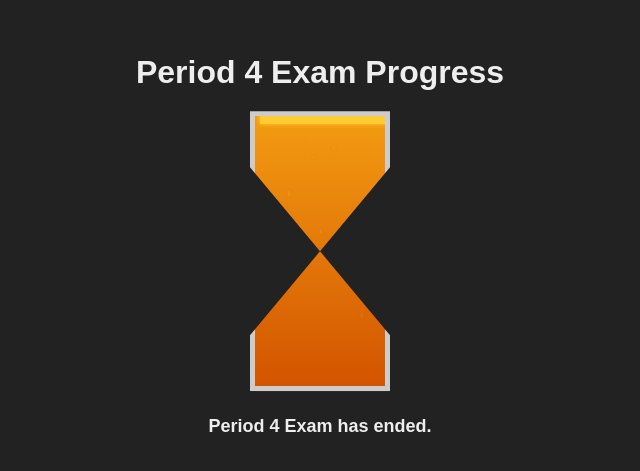
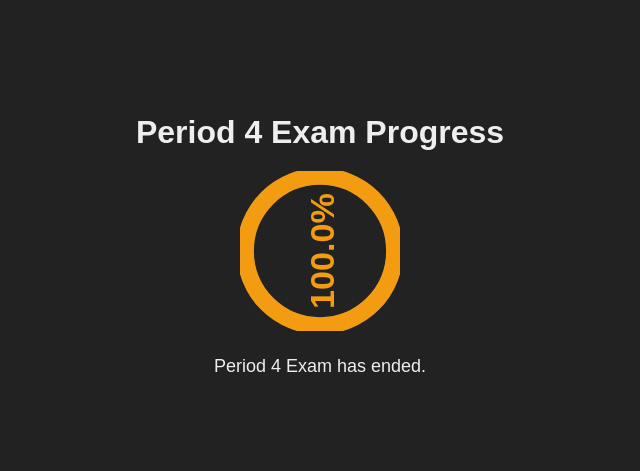
Before and after one commit to msciuca/tuesday_exam_sched, a plain HTML site: page index.html in a window 1280 px wide. Shown: the part 165-636 px from the top of the page, without its empty margins (320-960 px from the left). Drawn offline with nearby package versions, Linux system fonts and the light colour scheme.

Commit message:
Update index.html

```diff
--- a/index.html
+++ b/index.html
@@ -3,88 +3,67 @@
 <head>
 <meta charset="UTF-8" />
 <meta name="viewport" content="width=device-width, initial-scale=1" />
-<title>Animated Hourglass Progress</title>
+<title>Donut Progress Bar</title>
 <style>
   body {
-    font-family: Arial, sans-serif;
     background: #222;
     color: #eee;
+    font-family: Arial, sans-serif;
+    height: 100vh;
+    margin: 0;
     display: flex;
     flex-direction: column;
     align-items: center;
     justify-content: center;
-    height: 100vh;
-    margin: 0;
   }
   h1 {
     margin-bottom: 20px;
   }
-  .hourglass {
-    width: 140px;
-    height: 280px;
-    position: relative;
-    clip-path: polygon(
-      0% 0%, 100% 0%, 100% 20%, 50% 50%, 100% 80%, 100% 100%, 0% 100%, 0% 80%, 50% 50%, 0% 20%
-    );
-    background: #444;
-    border: 5px solid #ccc;
-    box-sizing: border-box;
-    overflow: hidden;
-    filter: drop-shadow(0 0 5px #d35400);
+  svg {
+    transform: rotate(-90deg);
+    width: 160px;
+    height: 160px;
   }
-  .sand {
-    position: absolute;
-    bottom: 0;
-    left: 0;
-    width: 100%;
-    background: linear-gradient(180deg, #f39c12 0%, #d35400 100%);
-    clip-path: polygon(
-      0% 0%, 100% 0%, 100% 100%, 0% 100%
-    );
-    filter: drop-shadow(0 0 3px #e67e22);
+  .background-circle {
+    fill: none;
+    stroke: #444;
+    stroke-width: 16;
   }
-  /* Wave effect on top of sand */
-  .wave {
-    position: absolute;
-    top: -12px;
-    left: 0;
-    width: 140px;
-    height: 20px;
-    background: #e67e22;
-    border-radius: 50% 50% 0 0;
-    filter: drop-shadow(0 0 2px #e67e22);
-    mix-blend-mode: screen;
+  .progress-circle {
+    fill: none;
+    stroke: #f39c12;
+    stroke-width: 16;
+    stroke-linecap: round;
+    stroke-dasharray: 440;
+    stroke-dashoffset: 440;
   }
-  /* Sand particles */
-  .particle {
-    position: absolute;
-    width: 3px;
-    height: 6px;
-    background: #f39c12;
-    border-radius: 50% / 70%;
-    filter: drop-shadow(0 0 2px #e67e22);
-    opacity: 0.8;
+  .percentage-text {
+    font-size: 32px;
+    font-weight: bold;
+    fill: #f39c12;
+    text-anchor: middle;
+    dominant-baseline: middle;
+    user-select: none;
   }
   .time-label {
     margin-top: 25px;
     font-size: 18px;
-    font-weight: 600;
   }
 </style>
 </head>
 <body>
 
-  <h1>Period 4 Exam Progress</h1>
-  <div class="hourglass" id="hourglass">
-    <div class="sand" id="sand">
-      <div class="wave" id="wave"></div>
-    </div>
-  </div>
-  <div class="time-label" id="timeLabel">Loading...</div>
+<h1>Period 4 Exam Progress</h1>
 
-  <!-- GSAP CDN -->
-  <script src="https://cdnjs.cloudflare.com/ajax/libs/gsap/3.12.2/gsap.min.js"></script>
+<svg viewBox="0 0 150 150">
+  <circle class="background-circle" cx="75" cy="75" r="70"/>
+  <circle class="progress-circle" cx="75" cy="75" r="70"/>
+  <text class="percentage-text" x="75" y="80">0%</text>
+</svg>
 
+<div class="time-label" id="timeLabel">Loading...</div>
+
+<script src="https://cdnjs.cloudflare.com/ajax/libs/gsap/3.12.2/gsap.min.js"></script>
 <script>
   const startHour = 8, startMinute = 55;
   const endHour = 10, endMinute = 40;
@@ -93,47 +72,14 @@
   const endTimeMinutes = endHour * 60 + endMinute;
   const totalDuration = endTimeMinutes - startTimeMinutes;
 
-  const sand = document.getElementById('sand');
-  const wave = document.getElementById('wave');
+  const progressCircle = document.querySelector('.progress-circle');
+  const percentageText = document.querySelector('.percentage-text');
   const timeLabel = document.getElementById('timeLabel');
-  const hourglass = document.getElementById('hourglass');
 
-  // Animate wave side to side continuously (sand ripple)
-  gsap.to(wave, {
-    duration: 2,
-    x: 10,
-    yoyo: true,
-    repeat: -1,
-    ease: "sine.inOut"
-  });
+  const circumference = 2 * Math.PI * 70; // 2πr where r=70
 
-  // Create sand particle effect
-  function createParticle() {
-    const p = document.createElement('div');
-    p.className = 'particle';
-    hourglass.appendChild(p);
-
-    // Start x randomly inside hourglass width
-    const startX = Math.random() * hourglass.clientWidth * 0.7 + hourglass.clientWidth * 0.15;
-    const startY = 20; // start near neck of hourglass
-
-    // Position particle initially
-    gsap.set(p, { x: startX, y: startY, opacity: 0.8, scale: Math.random() * 0.7 + 0.3 });
-
-    // Animate falling and fading out
-    gsap.to(p, {
-      duration: 2 + Math.random() * 1,
-      y: hourglass.clientHeight - 30,
-      opacity: 0,
-      ease: "power1.in",
-      onComplete: () => p.remove()
-    });
-  }
-
-  // Spawn particles continuously
-  setInterval(() => {
-    createParticle();
-  }, 300);
+  progressCircle.style.strokeDasharray = circumference;
+  progressCircle.style.strokeDashoffset = circumference;
 
   function updateProgress() {
     const now = new Date();
@@ -151,12 +97,15 @@
       timeLabel.textContent = `Progress: ${progressPercent.toFixed(1)}%`;
     }
 
-    // Animate sand fill height smoothly
-    gsap.to(sand, {
+    const offset = circumference * (1 - progressPercent / 100);
+
+    gsap.to(progressCircle, {
+      strokeDashoffset: offset,
       duration: 1,
-      height: progressPercent + '%',
       ease: "power2.out"
     });
+
+    percentageText.textContent = `${progressPercent.toFixed(1)}%`;
   }
 
   updateProgress();
```
